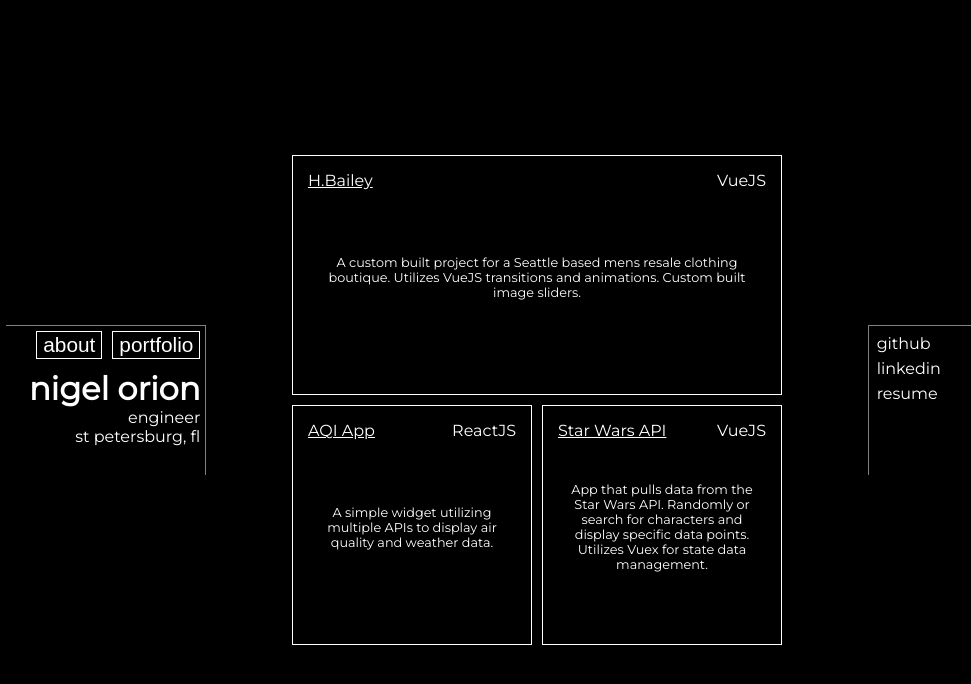
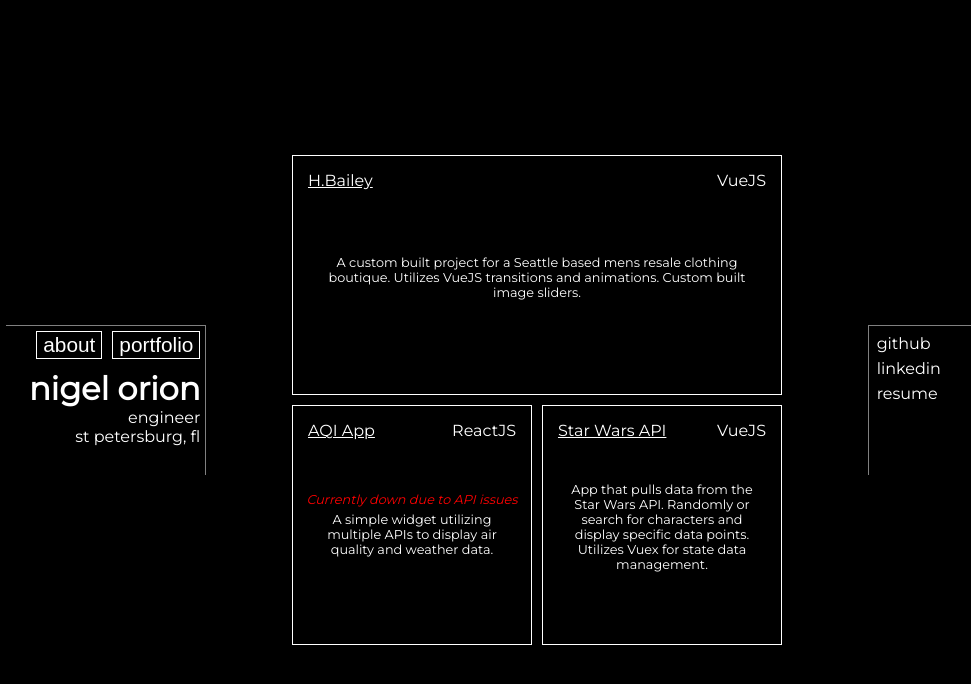
Before and after one commit to nigelorion/portfolio-final, a Vue app: page / in a window 1280 px wide. Both pictures are taken after a click on the button "portfolio". Shown: the top 684 px of the page, without its empty margins (103-1074 px from the left). Built offline with nearby package versions, Linux system fonts and the light colour scheme.

Commit message:
update portfolio

```diff
--- a/src/components/Portfolio.vue
+++ b/src/components/Portfolio.vue
@@ -20,6 +20,7 @@
           <p>ReactJS</p>
         </div>
         <div>
+          <p style="color: red; font-style: italic; font-size: .8em;">Currently down due to API issues</p>
           <p class="aboutProject">A simple widget utilizing multiple APIs to display air quality and weather data.</p>
         </div>
         <div class="hidden">
```
Also changed, not shown: 7 other files (tests, documents, lock files or other folders).
